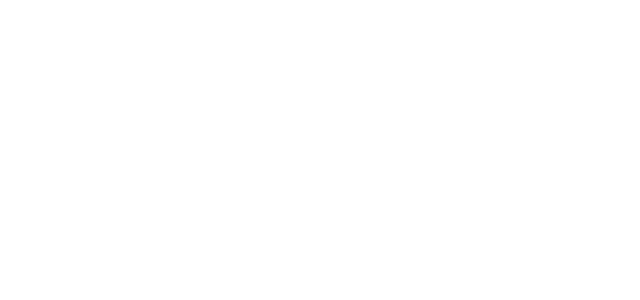
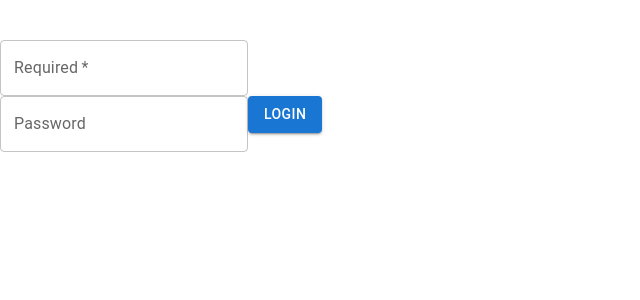
Before and after one commit to Jerinjoseph07/worker-client, a React (Create React App) app: page / in a window 1280 px wide. Before the commit this address had no page. Shown: the top 300 px of the page, without its empty margins (0-640 px from the left). Built offline with nearby package versions, Linux system fonts and the light colour scheme.

Commit message:
first commit

```diff
--- a/src/App.js
+++ b/src/App.js
@@ -3,6 +3,10 @@ import WorkerReg from "./admin/WorkerReg";
 import Workerdetails from "./admin/Workerdetails";
 import ClientReg from "./worker-client/ClientReg";
 import Clientdetails from "./worker-client/Clientdetails";
+
+import React from "react";
+import Adminlog from "./admin/Adminlog";
+
 
 
 function App() {
@@ -10,6 +14,7 @@ function App() {
     <div>
          <BrowserRouter>
            <Routes>
+           <Route path={'/'} element={<Adminlog method='post'/>}></Route>
             <Route path="/WorkerReg" element={<WorkerReg method="post"/>}></Route>
             <Route path="/Workerdetails" element={<Workerdetails method="get"/>}></Route>
 
--- /dev/null
+++ b/src/admin/Adminlog.jsx
@@ -0,0 +1,55 @@
+import { Button, TextField } from '@mui/material'
+import axios from 'axios'
+import React, { useState } from 'react'
+import { useNavigate } from 'react-router-dom'
+
+
+const Adminlog = () => {
+var [inputs,setInputs]=useState({"username":'',"password":''})
+const inputHandler = (event)=>{
+const {name,value}=event.target
+setInputs((inputs)=>({...inputs,[name]:value}))
+console.log(inputs)
+}
+const navigate=useNavigate()
+const checkData = async (event) => {
+event.preventDefault();
+try {
+const response = await axios.post("http://localhost:3005/Loginsearch",{
+username: inputs.username,
+password: inputs.password,
+})
+if (response.data.success) {
+alert('Login successful');
+navigate('/ViewDetails');
+}
+else {
+alert('Invalid email and Password. Please try again.');
+console.log(response.data);
+}
+} catch (err) {
+alert('Error occurred during login. Please try again.');
+}
+};
+return (
+<div className="style1">
+<br>
+</br>
+<br></br>
+<TextField className="style2" required id="outlined-required"
+label="Required"
+name="username" value={inputs.username}
+onChange={inputHandler} />
+<br></br>
+<TextField
+name="password" id="outlined-password-input"
+label="Password"
+type="password"
+autoComplete="current-password"
+value={inputs.password}
+onChange={inputHandler}/>
+<Button variant="contained" onClick={checkData} >Login</Button>
+</div>
+)
+}
+export default Adminlog
--- a/src/admin/Workeredit.jsx
+++ b/src/admin/Workeredit.jsx
@@ -2,28 +2,28 @@ import { Button,TextField } from '@mui/material'
 import axios from 'axios'
 import React, { useState } from 'react'
 
+const Workeredit = (props) => {
+    var[inputs,setInputs]=useState(props.data)
+    const inputHandler=(event)=>
+    {
 
-const Workeredit = (props) => {
-    var [inputs,setInputs]=useState(props.data)
-
-    const inputHandler =(event) =>{
-        const {name,value}=event.target;
-        setInputs((inputs)=>({...inputs,[name]:value}));
-        console.log(inputs);
-      };
-      const addHandler=()=>{
-        if(props.method==="put")
+        const { name, value } =event.target
+        setInputs((inputs) => ({ ...inputs,[name]: value }))
+        console.log(inputs)
+    }
+    const addHandler=()=>{
+        if(props.method==='put')
         {
+            console.log("bvhxcbvhc")
             axios.put("http://localhost:3005/edit/"+inputs._id,inputs)
             .then(response=>{
-                alert("record updated")
+                alert("Record updated")
+                console.log("post data"+response.data)
                 window.location.reload(false);
-
-
             })
             .catch(err=>console.log(err))
         }
-      }
+    }
   return (
     <div>
       <TextField
@@ -60,9 +60,9 @@ name="location"
 variant="outlined"
 value={inputs.location}
  onChange={inputHandler}/><br />
-  <Button variant="contained" onClick={addHandler}>OK</Button>
+        <Button variant="contained"onClick={addHandler}>Submit</Button>
     </div>
-  );
-};
+  )
+}
 
 export default Workeredit
--- a/src/worker-client/Clientdetails.jsx
+++ b/src/worker-client/Clientdetails.jsx
@@ -32,6 +32,7 @@ return (
             <TableCell>location</TableCell>
             <TableCell>photo</TableCell>
 
+
           </TableRow>
         </TableHead>
         <TableBody>
```
Also changed, not shown: package.json (+5 -5 lines), src/admin/Workerdetails.jsx (+24 -16 lines), 1 other file (tests, documents, lock files or other folders).
